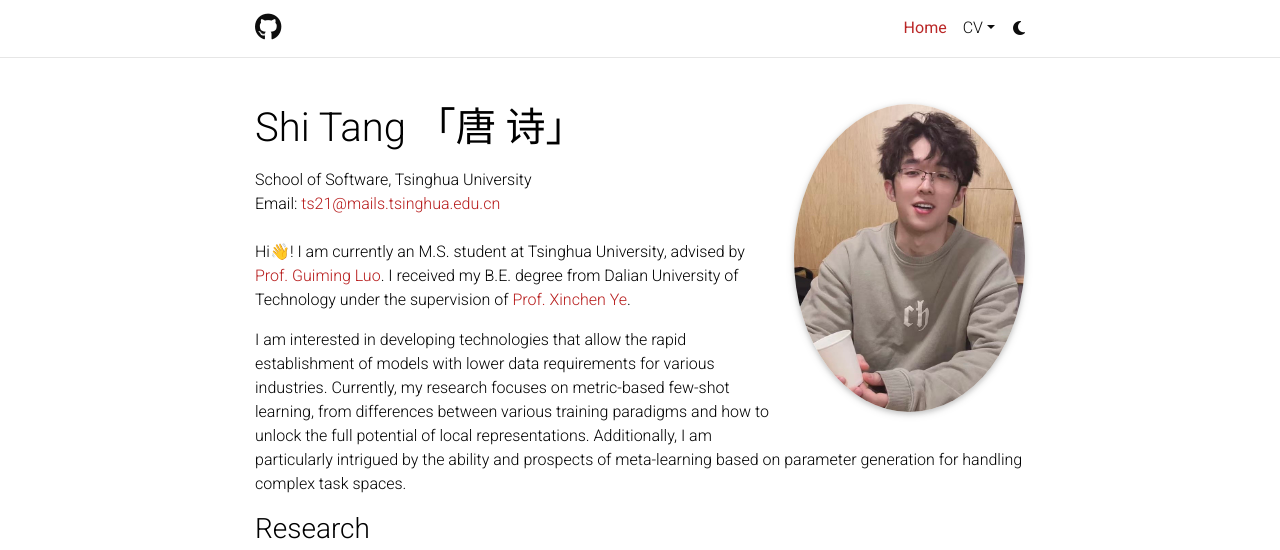
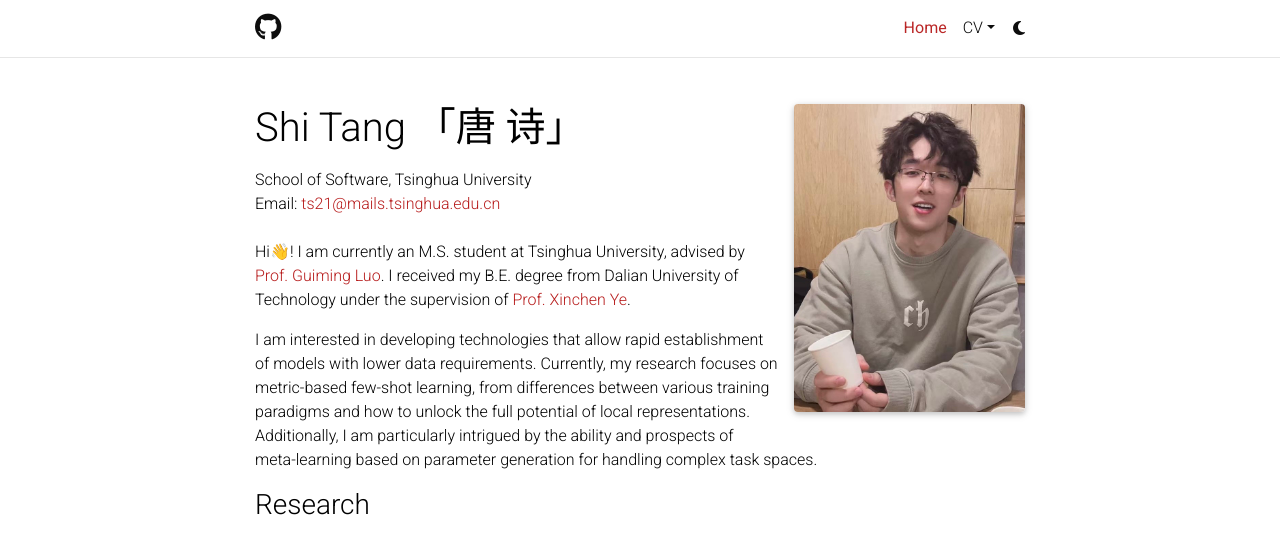
Before and after one commit to aShipartame/aShipartame, a Jekyll site: the page built from _pages/about.md, in a window 1280 px wide and 1268 px high, cut to the strip 0-550 px from the top of the window. Built offline with Jekyll 4.4.1, drawn with Linux system fonts in a browser that asks for light colours; full-size pictures stand in for the smaller copies a plugin makes; comment, search, counter and statistics services are not loaded; a style sheet for code colours, icons or effects is not loaded.

Commit message:
Update about.md

```diff
--- a/_pages/about.md
+++ b/_pages/about.md
@@ -22,7 +22,7 @@
 
 Hi👋! I am currently an M.S. student at Tsinghua University, advised by [Prof. Guiming Luo](https://www.thss.tsinghua.edu.cn/en/faculty/guimingluo.htm). I received my B.E. degree from Dalian University of Technology under the supervision of [Prof. Xinchen Ye](http://faculty.dlut.edu.cn/yexinchen/en/index.htm).
 
-I am interested in developing technologies that allow the rapid establishment of models with lower data requirements for various industries.
+I am interested in developing technologies that allow rapid establishment of models with lower data requirements.
 Currently, my research focuses on metric-based few-shot learning, from differences between various training paradigms and how to unlock the full potential of local representations.
 Additionally, I am particularly intrigued by the ability and prospects of meta-learning based on parameter generation for handling complex task spaces.
 
```
Also changed, not shown: other parts of _pages/about.md (+1 -1 lines).
